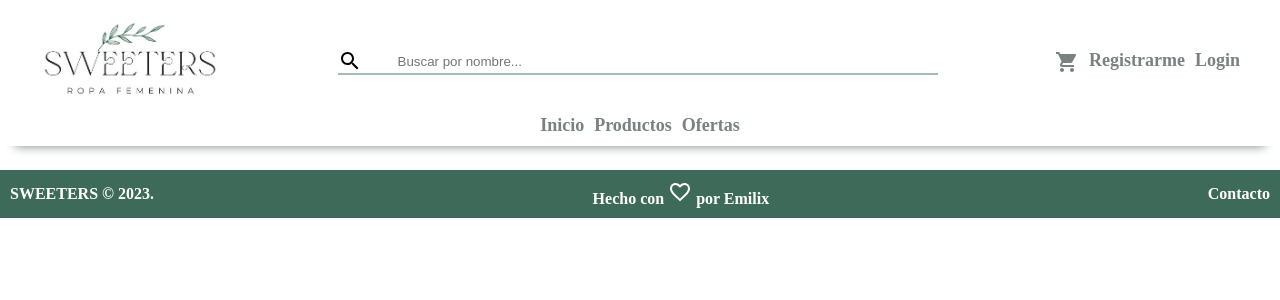
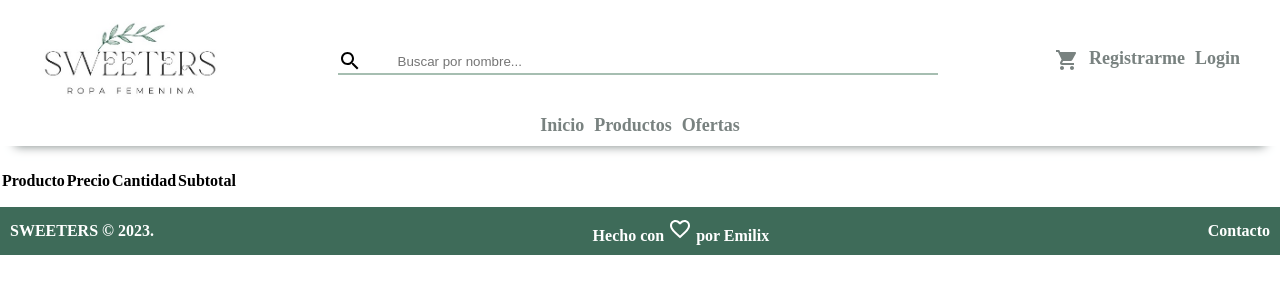
Before and after one commit to Emilix22/sweetersEcommerce, a React (Vite) app: page /cart in a window 1280 px wide. Shown: the top 300 px of the page. Built offline with nearby package versions, Linux system fonts and the light colour scheme.

Commit message:
inicio el agregado del carrito

```diff
--- a/src/components/app/App.jsx
+++ b/src/components/app/App.jsx
@@ -10,6 +10,7 @@ import ProductsDetail from '../productsDetail/ProductsDetail';
 import SearchResult from '../searchResult/SearchResult';
 import Footer from '../footer/footer';
 import Cookie from 'js-cookie'
+import Cart from '../cart/Cart'
 
 
 function App() {
@@ -41,6 +42,9 @@ function App() {
         <Route exact path="/">
             <Home />
         </Route>
+        <Route exact path="/cart">
+            <Cart />
+        </Route>
         <Route exact path="/products">
             <Products />
         </Route>
--- /dev/null
+++ b/src/components/cart/Cart.jsx
@@ -0,0 +1,29 @@
+import React from 'react'
+
+function Cart() {
+    return (
+        <div>
+            <table>
+                <thead>
+                    <th>
+                        <strong>Producto</strong>
+                    </th>
+                    <th>
+                        <strong>Precio</strong>
+                    </th>
+                    <th>
+                        <strong>Cantidad</strong>
+                    </th>
+                    <th>
+                        <strong>Subtotal</strong>
+                    </th>
+                </thead>
+                <tbody className='cartRows'>
+
+                </tbody>
+            </table>
+        </div>
+    )
+}
+
+export default Cart
--- a/src/components/navbar/Navbar.css
+++ b/src/components/navbar/Navbar.css
@@ -4,7 +4,7 @@
     z-index: 100;
     width: 100%;
     top: 0px;
-    background-color: rgba(255, 255, 255, 0.9);
+    background-color: rgba(255, 255, 255, 0.95);
 
 }
 .top-bar {
--- a/src/components/navbar/Navbar.jsx
+++ b/src/components/navbar/Navbar.jsx
@@ -35,13 +35,17 @@ function Navbar({ setResults, user, setUser }) {
         Cookie.remove('userLogin')
     }
 
+    const handleMenu = (event) => {
+
+    }
+
     return (
         <div className='navbar'>
             <div className="top-bar">
                 <picture>
-                    <a href="/">
+                    <Link to="/">
                         <img className="logo" src={logo} alt="logo"/>
-                    </a>
+                    </Link>
                 </picture>
                 <form action="">
                     <div className="search-bar-container">
@@ -50,8 +54,10 @@ function Navbar({ setResults, user, setUser }) {
                     </div>
                 </form>
                 <div className="icons">
-                    <ShoppingCartIcon className="cartIcon" />
-                    <MenuIcon className='hamMenu' />
+                    <Link to="/cart">
+                        <ShoppingCartIcon className="cartIcon" />
+                    </Link>
+                    <MenuIcon onClick={handleMenu} className='hamMenu' />
                     { user == null
                                 ? <ul className="register">
                                     <li>
```
Also changed, not shown: src/components/cart/Cart.css (added).
